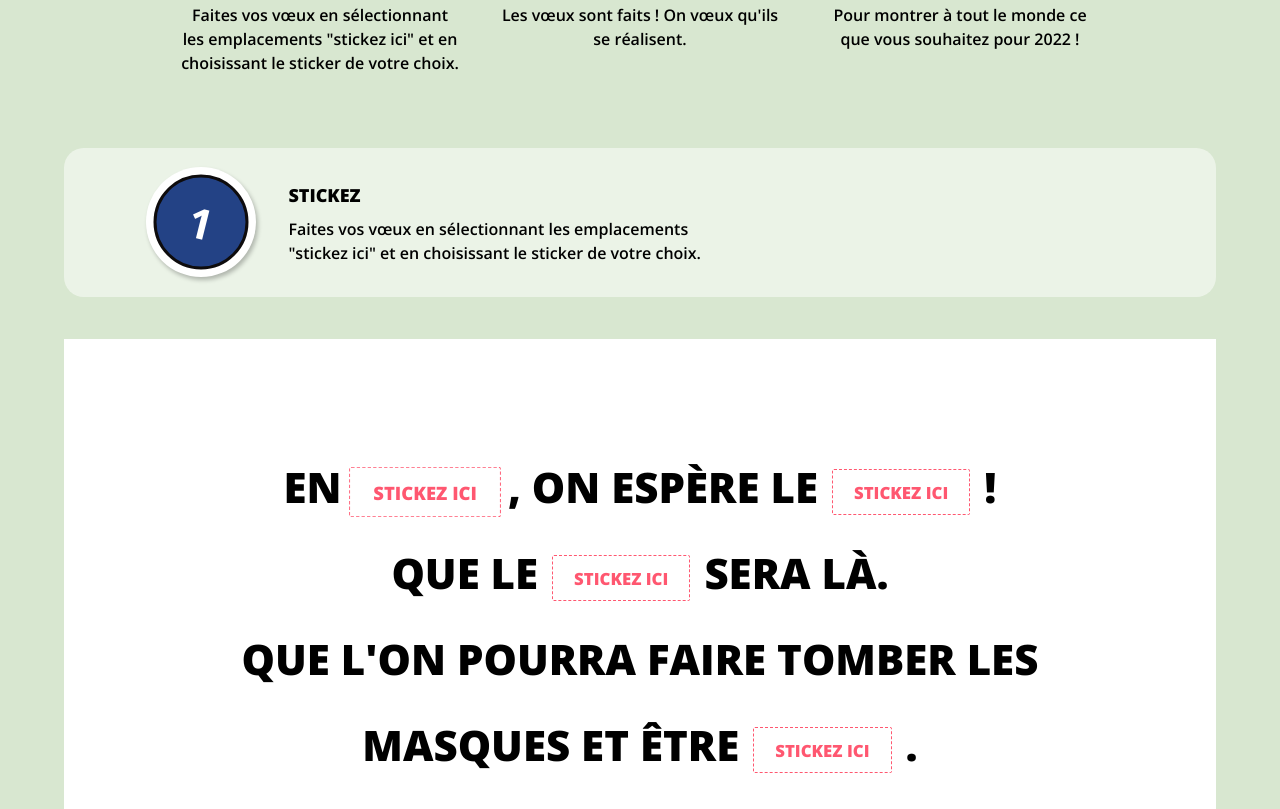
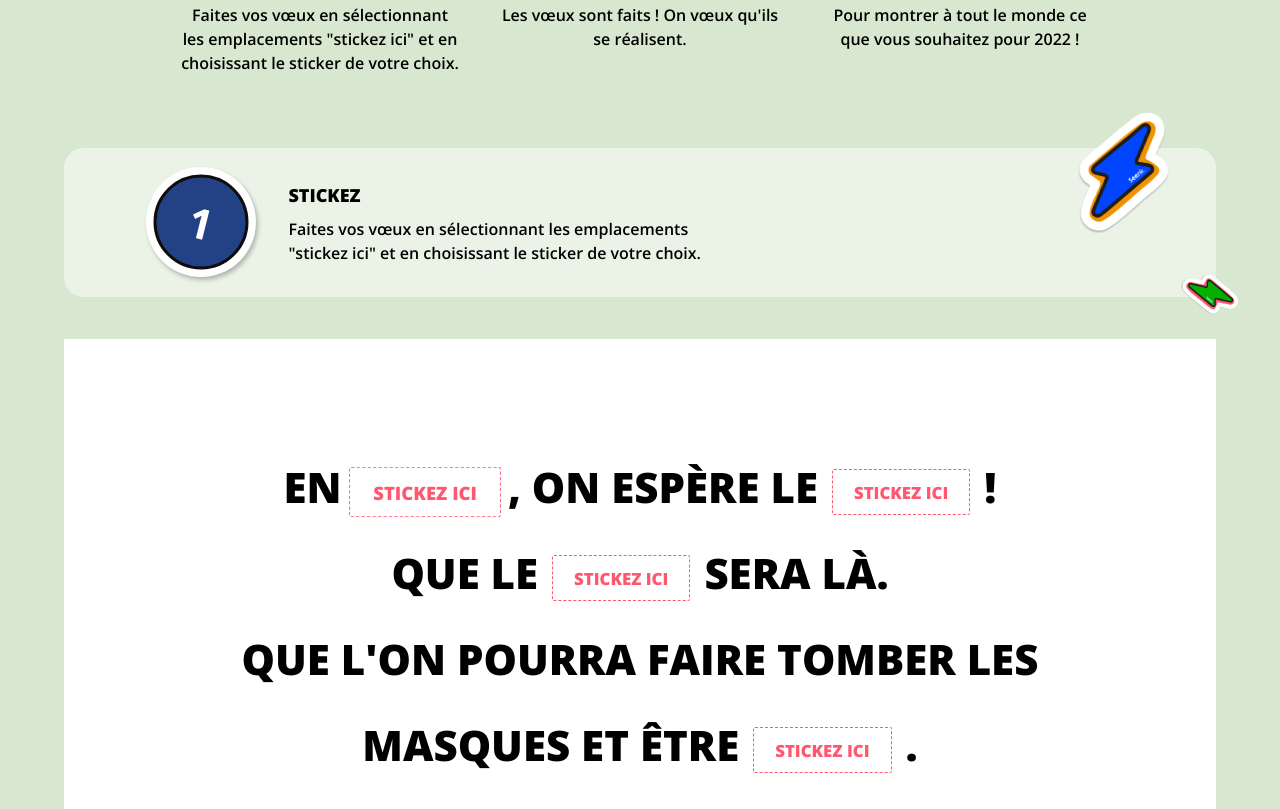
Before and after one commit to AlexisDoroszkiewicz/cdv22agence, a plain HTML site: page index.html in a window 1280 px wide. Shown: the part 831-1640 px from the top of the page. Drawn offline with nearby package versions, Linux system fonts and the light colour scheme.

Commit message:
deco card1

```diff
--- a/index.html
+++ b/index.html
@@ -219,7 +219,7 @@
         </section>
 
         <main>
-            <div class="card">
+            <div class="card" id="card1">
                 <div
                     class="token"
                     data-number="1"
--- a/styles/style.css
+++ b/styles/style.css
@@ -100,6 +100,35 @@ section > p {
     background: var(--light);
     border-radius: 20px;
     padding: 1em 2em;
+    position: relative;
+}
+
+#card1::before {
+    content: '';
+    background: url(../assets/stickers/flashb.png);
+    background-repeat: no-repeat;
+    background-size: contain;
+    display: block;
+    position: absolute;
+    right: 0;
+    top: 0;
+    transform: translate(0%, -30%) rotate(10deg);
+    height: 9em;
+    width: 9em;
+}
+
+#card1::after {
+    content: '';
+    background: url(../assets/stickers/flashg.png);
+    background-repeat: no-repeat;
+    background-size: contain;
+    display: block;
+    position: absolute;
+    right: 0;
+    bottom: 0;
+    transform: translate(40%, 60%) rotate(90deg);
+    height: 4em;
+    width: 4em;
 }
 
 button {
@@ -112,6 +141,8 @@ button {
     margin: 1em 0;
     cursor: pointer;
     font-size: var(--fs-button);
+    font-weight: 600;
+    font-family: 'Open Sans';
 }
 
 .blank,
```
Also changed, not shown: 1 other file.
